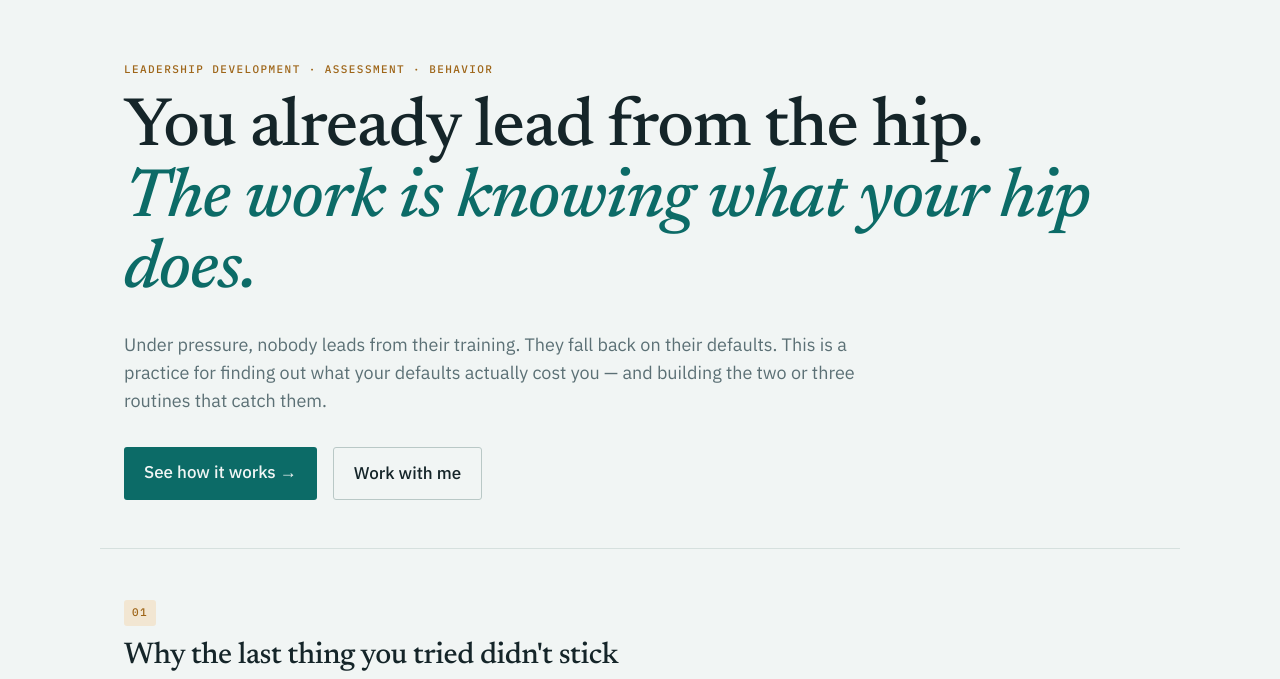
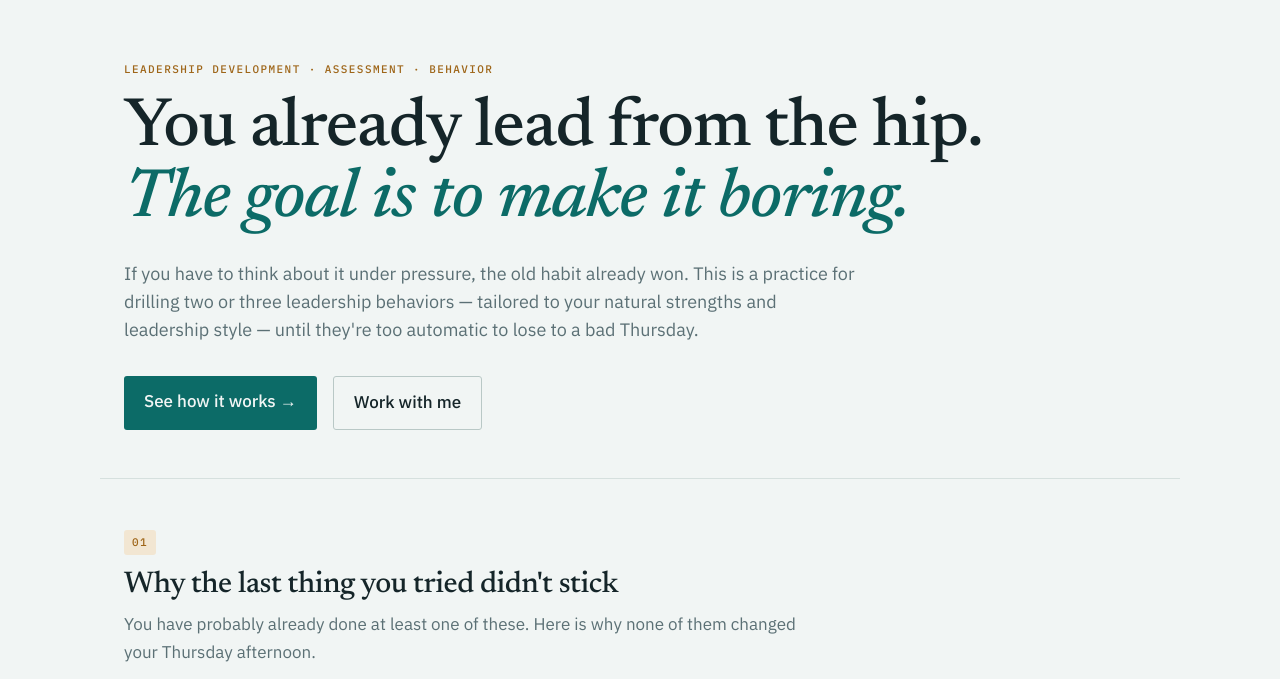
Before and after one commit to davidcmorris/leadfromthehip, an Astro site: page / in a window 1280 px wide. Shown: the part 64-743 px from the top of the page. Built offline with nearby package versions, Linux system fonts and the light colour scheme; Astro itself is replaced by a stand-in of ours.

Commit message:
Rewrite home hero to emphasize drilling over diagnosis
The old payoff line ("the work is knowing what your hip does") was
diagnostic. David wanted something closer to what he actually means by
the name: repetition until the right behavior is the automatic one,
not just the identified one. New line lands on "the goal is to make
it boring" and rewrites the standfirst around drilling to automaticity
rather than finding out what defaults cost.

```diff
--- a/src/pages/index.astro
+++ b/src/pages/index.astro
@@ -13,12 +13,12 @@ import OfferCard from "../components/OfferCard.astro";
 >
 	<Hero
 		eyebrow="Leadership development · assessment · behavior"
-		standfirst="Under pressure, nobody leads from their training. They fall back on their defaults. This is a practice for finding out what your defaults actually cost you — and building the two or three routines that catch them."
+		standfirst="If you have to think about it under pressure, the old habit already won. This is a practice for drilling two or three leadership behaviors — tailored to your natural strengths and leadership style — until they're too automatic to lose to a bad Thursday."
 		primaryCta={{ label: "See how it works →", href: "#method" }}
 		secondaryCta={{ label: "Work with me", href: "/work-with-me" }}
 	>
 		You already lead from the hip.<br />
-		<span class="accent">The work is knowing what your hip does.</span>
+		<span class="accent">The goal is to make it boring.</span>
 	</Hero>
 
 	<section class="max-w-[1080px] mx-auto px-6 py-12 border-t border-rule">
```
